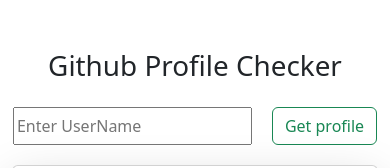
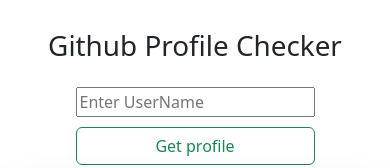
Before and after one commit to saqibregi/github_profile_checker_javascript, a plain HTML site: page index.html in a window 390 px wide. Shown: the top 168 px of the page. Drawn offline with nearby package versions, Linux system fonts and the light colour scheme.

Commit message:
Update index.html

```diff
--- a/index.html
+++ b/index.html
@@ -23,6 +23,29 @@
       display: flex;
       justify-content: space-between;
       gap: 20px;
+    }
+    /* Media Queries */
+    @media (max-width: 576px) {
+      .card {
+        max-width: 100%;
+      }
+
+      .col-md-4 {
+        text-align: center;
+      }
+      .input-div {
+        flex-direction: column;
+        gap: 10px;
+        align-items: center;
+      }
+
+      #input-text {
+        width: 100%;
+      }
+
+      #btn {
+        width: 100%;
+      }
     }
   </style>
 </head>
```
